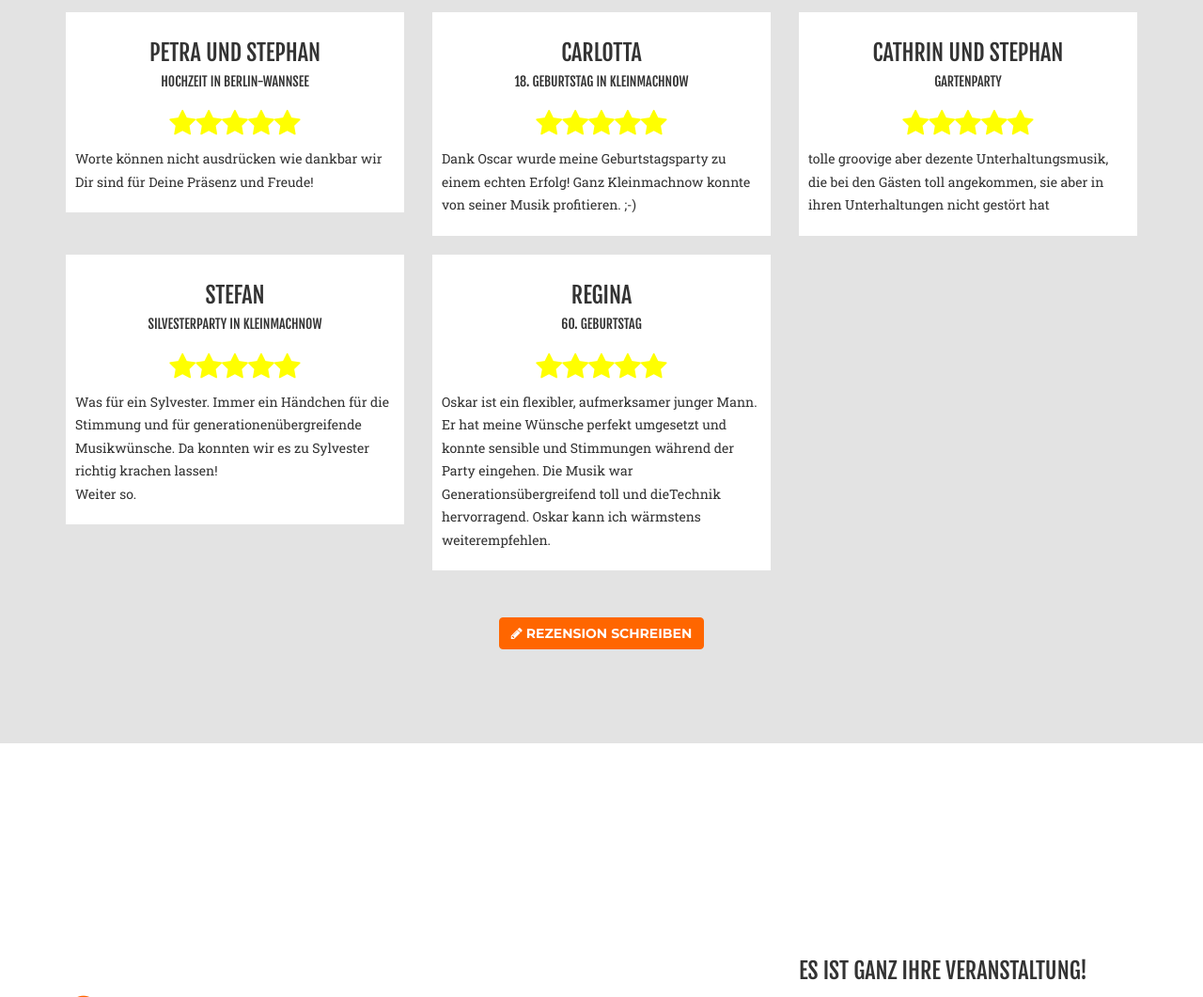
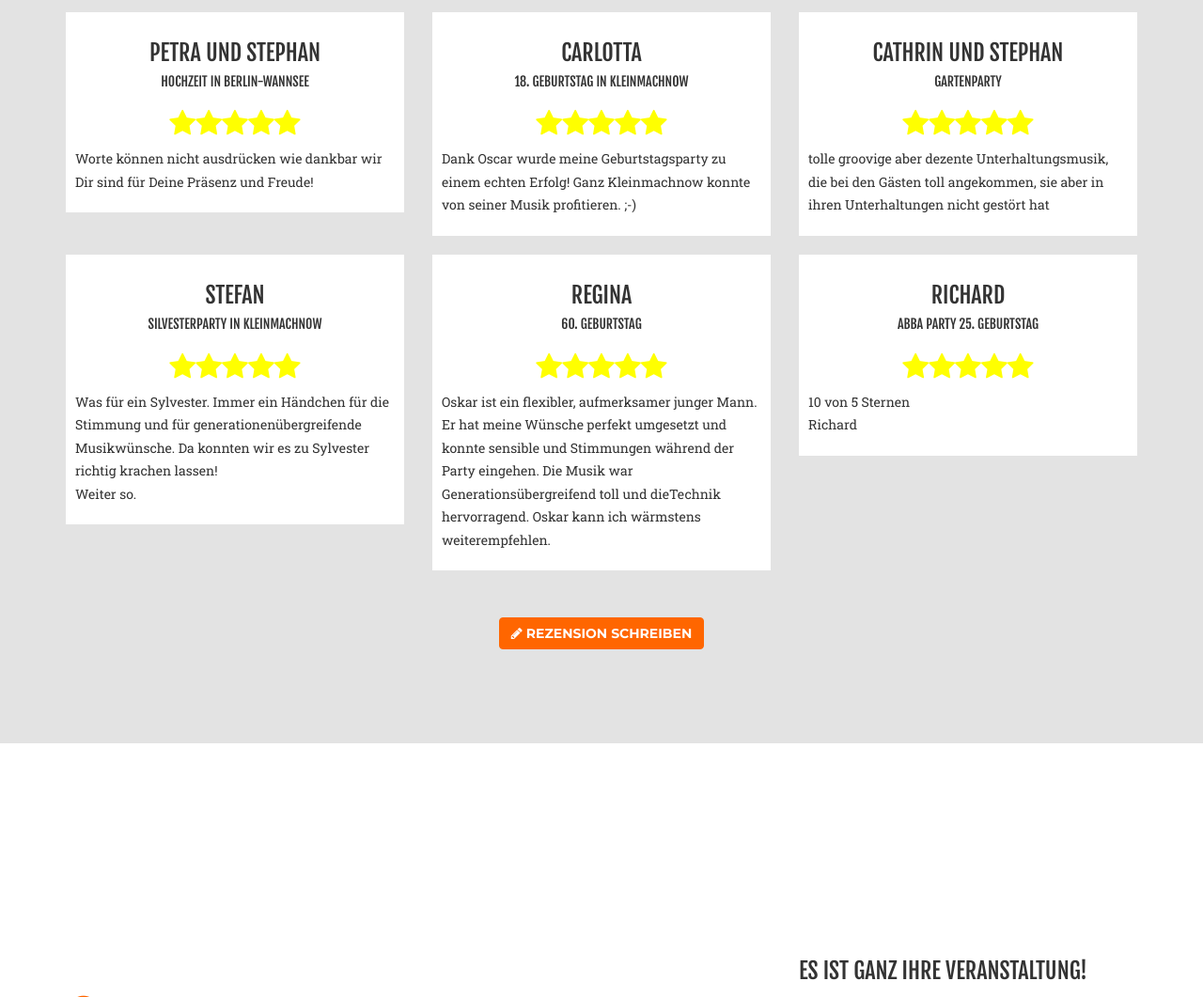
Before and after one commit to oscibla/dj, a website: page docs/index.html in a window 1280 px wide. Shown: the part 1803-2864 px from the top of the page at 94% size. Drawn offline with nearby package versions, Linux system fonts and the light colour scheme; a script that the page names is missing; files whose address does not match are found by name; a web font is replaced by a local one.

Commit message:
rezension

```diff
--- a/docs/index.html
+++ b/docs/index.html
@@ -181,6 +181,17 @@
                           <h2 class="stars"><i class="fa fa-star"></i><i class="fa fa-star"></i><i class="fa fa-star"></i><i class="fa fa-star"></i><i class="fa fa-star"></i></h2>
                         </div>
                           <p>Oskar ist ein flexibler, aufmerksamer junger Mann. Er hat meine Wünsche perfekt umgesetzt und konnte sensible und Stimmungen während der Party eingehen. Die Musik war Generationsübergreifend toll und dieTechnik hervorragend. Oskar kann ich wärmstens weiterempfehlen.</p>
+                      </div>
+                    </div>
+                    <!--Echo's-->
+                    <div class="col-lg-4">
+                      <div class="echo">
+                        <div class="text-center">
+                          <h3>Richard</h3>
+                          <h5>ABBA Party 25. Geburtstag</h5>
+                          <h2 class="stars"><i class="fa fa-star"></i><i class="fa fa-star"></i><i class="fa fa-star"></i><i class="fa fa-star"></i><i class="fa fa-star"></i></h2>
+                        </div>
+                          <p>10 von 5 Sternen <br>Richard </p>
                       </div>
                     </div>
                       <!--Echo's-->
```
